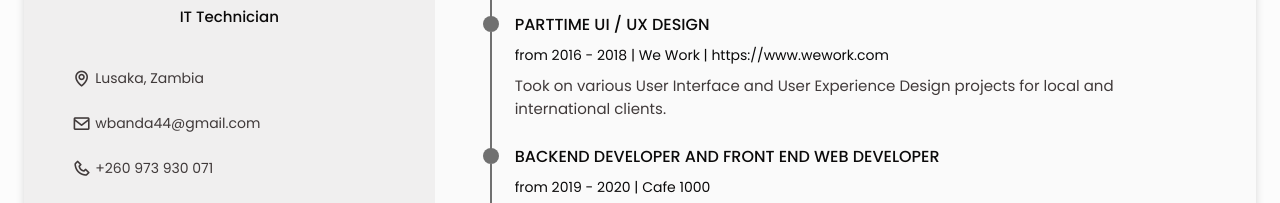
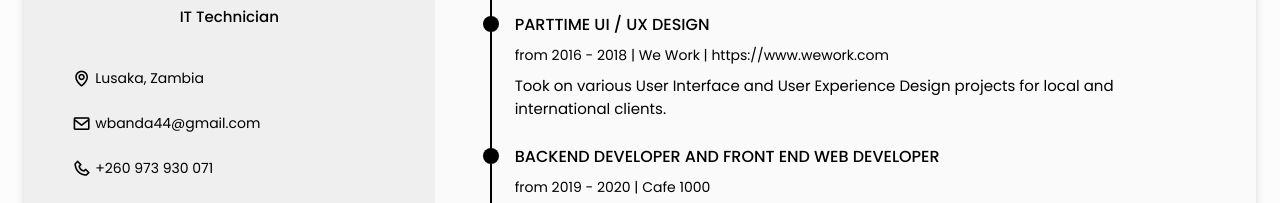
Before and after one commit to wbanda44/wilsoncv, a plain HTML site: page index.html in a window 1280 px wide. Shown: the part 246-449 px from the top of the page. Drawn offline with nearby package versions, Linux system fonts and the light colour scheme.

Commit message:
Update styles.css

```diff
--- a/assets/css/styles.css
+++ b/assets/css/styles.css
@@ -6,9 +6,9 @@
   --header-height: 3rem;
 
   /*========== Colors ==========*/
-  --title-color: #0B0A0A;
-  --text-color: #403A3A;
-  --text-color-light: #707070;
+  --title-color: #000;
+  --text-color: #000;
+  --text-color-light: #000;
   --container-color: #FAFAFA;
   --container-color-alt: #F0EFEF;
   --body-color: #FCFCFC;
```
